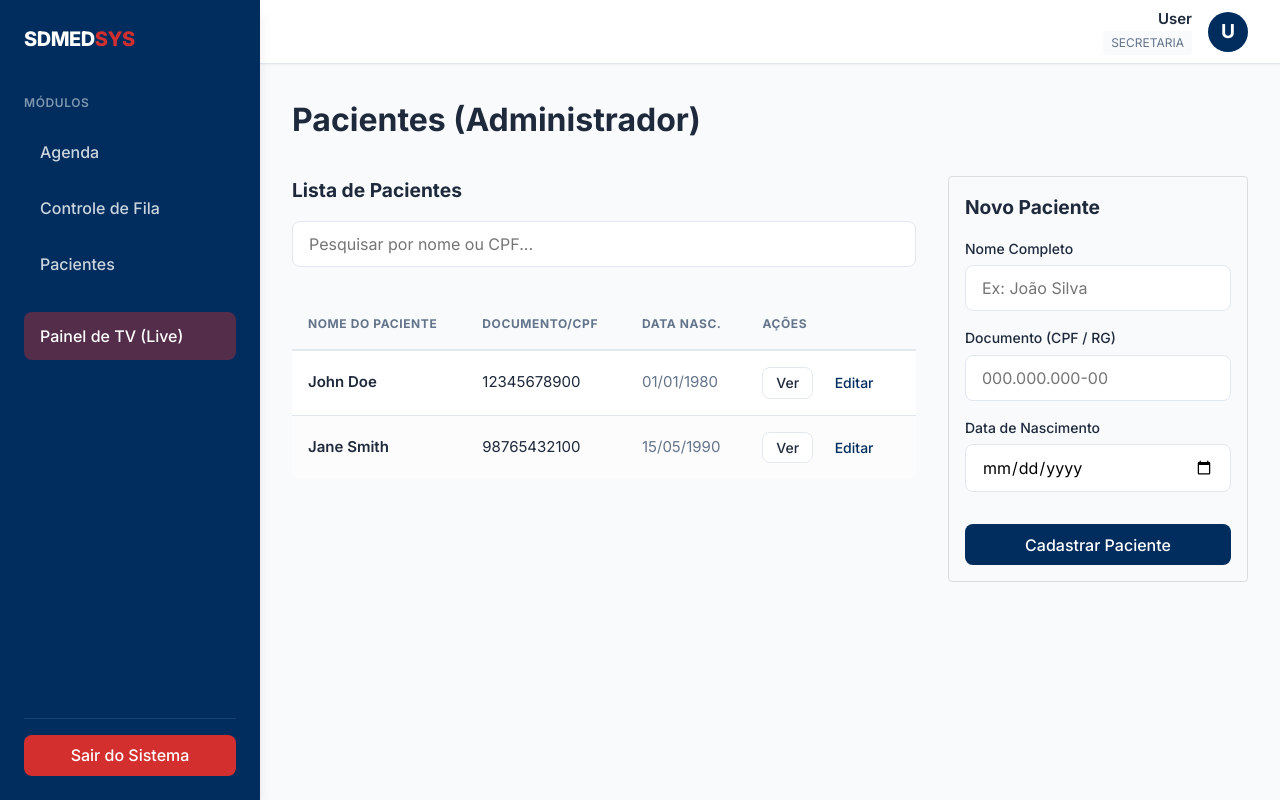
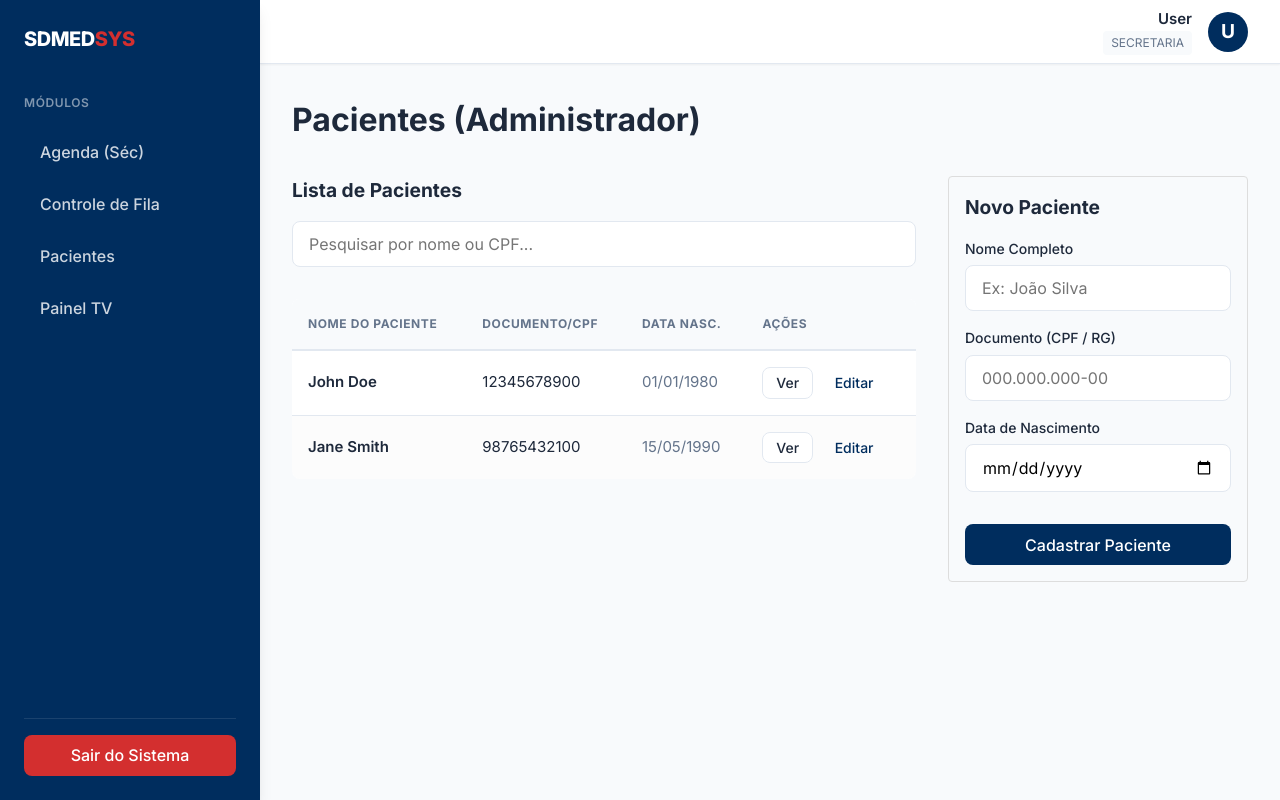
Before and after one commit to andremaia1004/sdmedsys, a Next.js app: page /admin/patients in a window 1280 px wide. Built offline with nearby package versions, Linux system fonts and the light colour scheme; no server answers.

Commit message:
feat: implement multi-layered RBAC security and role-specific navigation

```diff
--- a/app/(dashboard)/admin/page.tsx
+++ b/app/(dashboard)/admin/page.tsx
@@ -1,6 +1,9 @@
+import { requireRole } from '@/lib/session';
+
 export const dynamic = 'force-dynamic';
 
-export default function AdminDashboard() {
+export default async function AdminDashboard() {
+    await requireRole(['ADMIN']);
     return (
         <div>
             <h1>Admin Dashboard</h1>
--- a/app/(dashboard)/admin/patients/page.tsx
+++ b/app/(dashboard)/admin/patients/page.tsx
@@ -3,9 +3,12 @@ export const dynamic = 'force-dynamic';
 import PatientList from '@/features/patients/components/PatientList';
 import PatientForm from '@/features/patients/components/PatientForm';
 import { PatientService } from '@/features/patients/service';
+import { requireRole } from '@/lib/session';
+import { Patient } from '@/features/patients/types';
 
 export default async function AdminPatientsPage() {
-    let patients = [];
+    await requireRole(['ADMIN', 'SECRETARY', 'DOCTOR']);
+    let patients: Patient[] = [];
     try {
         patients = await PatientService.list();
     } catch (e) {
--- a/app/(dashboard)/doctor/agenda/page.tsx
+++ b/app/(dashboard)/doctor/agenda/page.tsx
@@ -1,12 +1,12 @@
 import WeeklyCalendar from '@/features/agenda/components/WeeklyCalendar';
-import { getCurrentUser } from '@/lib/session';
+import { getCurrentUser, requireRole } from '@/lib/session';
 import { DoctorService } from '@/features/doctors/service';
 import { AppointmentService } from '@/features/agenda/service';
 
 export const dynamic = 'force-dynamic';
 
 export default async function DoctorAgendaPage() {
-    const user = await getCurrentUser();
+    const user = await requireRole(['DOCTOR', 'ADMIN']);
 
     let doctors: any[] = [];
     try {
--- a/app/(dashboard)/doctor/page.tsx
+++ b/app/(dashboard)/doctor/page.tsx
@@ -1,6 +1,9 @@
+import { requireRole } from '@/lib/session';
+
 export const dynamic = 'force-dynamic';
 
-export default function DoctorDashboard() {
+export default async function DoctorDashboard() {
+    await requireRole(['DOCTOR', 'ADMIN']);
     return (
         <div>
             <h1>Doctor Dashboard</h1>
--- a/app/(dashboard)/layout.tsx
+++ b/app/(dashboard)/layout.tsx
@@ -2,9 +2,37 @@ export const dynamic = 'force-dynamic';
 
 import Link from 'next/link';
 import { logoutAction } from '@/app/actions/auth';
-import { getCurrentUser } from '@/lib/session';
+import { getCurrentUser, Role } from '@/lib/session';
 import styles from './layout.module.css';
 import { Button } from '@/components/ui/Button';
+
+interface NavItem {
+    label: string;
+    href: string;
+    roles: Role[];
+    icon?: string;
+    target?: string;
+}
+
+const navItems: NavItem[] = [
+    // Secretary specific
+    { label: 'Agenda (Séc)', href: '/secretary/agenda', roles: ['SECRETARY', 'ADMIN'] },
+    { label: 'Controle de Fila', href: '/secretary/queue', roles: ['SECRETARY', 'ADMIN'] },
+
+    // Doctor specific
+    { label: 'Agenda (Doc)', href: '/doctor/agenda', roles: ['DOCTOR', 'ADMIN'] },
+    { label: 'Minha Fila', href: '/doctor/queue', roles: ['DOCTOR', 'ADMIN'] },
+    { label: 'Consultas', href: '/doctor/consultation', roles: ['DOCTOR', 'ADMIN'] },
+
+    // Shared / Admin
+    { label: 'Pacientes', href: '/admin/patients', roles: ['ADMIN', 'SECRETARY', 'DOCTOR'] },
+    { label: 'Médicos', href: '/admin/doctors', roles: ['ADMIN'] },
+    { label: 'Configurações', href: '/admin/settings', roles: ['ADMIN'] },
+    { label: 'Auditoria', href: '/admin/audit', roles: ['ADMIN'] },
+
+    // Utility
+    { label: 'Painel TV', href: '/tv', roles: ['ADMIN', 'SECRETARY'], target: '_blank' },
+];
 
 export default async function DashboardLayout({
     children,
@@ -12,6 +40,10 @@ export default async function DashboardLayout({
     children: React.ReactNode;
 }) {
     const user = await getCurrentUser();
+    const role = user?.role || 'SECRETARY';
+
+    // Filter nav items based on user role
+    const filteredNav = navItems.filter(item => item.roles.includes(role));
 
     // Map roles to Portuguese
     const roleMap: Record<string, string> = {
@@ -29,18 +61,18 @@ export default async function DashboardLayout({
 
                 <nav className={styles.navSection}>
                     <h3 className={styles.navTitle}>Módulos</h3>
-                    <Link href="/secretary/agenda" className={styles.navLink}>
-                        Agenda
-                    </Link>
-                    <Link href="/secretary/queue" className={styles.navLink}>
-                        Controle de Fila
-                    </Link>
-                    <Link href="/admin/patients" className={styles.navLink}>
-                        Pacientes
-                    </Link>
-                    <Link href="/tv" target="_blank" className={styles.navLink} style={{ color: '#fff', backgroundColor: 'rgba(211, 47, 47, 0.4)', marginTop: '1rem' }}>
-                        Painel de TV (Live)
-                    </Link>
+                    <div style={{ display: 'flex', flexDirection: 'column', gap: '0.25rem' }}>
+                        {filteredNav.map((item) => (
+                            <Link
+                                key={item.href}
+                                href={item.href}
+                                target={item.target}
+                                className={styles.navLink}
+                            >
+                                {item.label}
+                            </Link>
+                        ))}
+                    </div>
                 </nav>
 
                 <div className={styles.logoutContainer}>
@@ -57,7 +89,7 @@ export default async function DashboardLayout({
                     <div className={styles.userInfo}>
                         <div style={{ textAlign: 'right' }}>
                             <div className={styles.userName}>{user?.name || 'Usuário'}</div>
-                            <div className={styles.userRole}>{roleMap[user?.role || ''] || user?.role || 'Acesso'}</div>
+                            <div className={styles.userRole}>{roleMap[role] || role}</div>
                         </div>
                         <div style={{
                             width: '40px',
--- a/app/(dashboard)/secretary/agenda/page.tsx
+++ b/app/(dashboard)/secretary/agenda/page.tsx
@@ -3,10 +3,12 @@ import { DoctorService } from '@/features/doctors/service';
 import { AppointmentService } from '@/features/agenda/service';
 import Link from 'next/link';
 import { Button } from '@/components/ui/Button';
+import { requireRole } from '@/lib/session';
 
 export const dynamic = 'force-dynamic';
 
 export default async function SecretaryAgendaPage(props: { searchParams: Promise<{ doctorId?: string }> }) {
+    await requireRole(['SECRETARY', 'ADMIN']);
     const searchParams = await props.searchParams;
 
     // Call services directly for SSR stability
--- a/app/(dashboard)/secretary/page.tsx
+++ b/app/(dashboard)/secretary/page.tsx
@@ -1,6 +1,9 @@
+import { requireRole } from '@/lib/session';
+
 export const dynamic = 'force-dynamic';
 
-export default function SecretaryDashboard() {
+export default async function SecretaryDashboard() {
+    await requireRole(['SECRETARY', 'ADMIN']);
     return (
         <div>
             <h1>Secretary Dashboard</h1>
```
Also changed, not shown: middleware.ts (+54 -34 lines).
